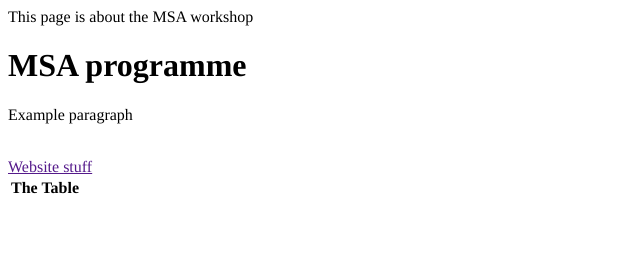
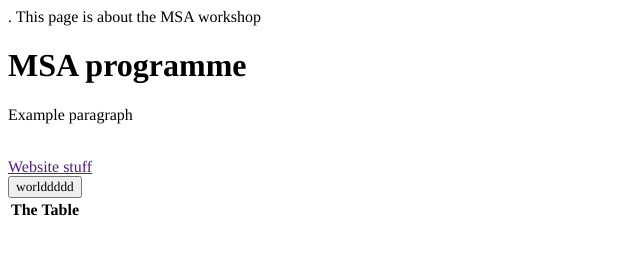
Before and after one commit to Work-DanielJohn/MSA, a plain HTML site: page index.html in a window 1280 px wide. Shown: the whole page, without its empty margins (0-640 px from the left). Drawn offline with Linux system fonts and the light colour scheme.

Commit message:
Add javascript

```diff
--- a/index.html
+++ b/index.html
@@ -1,9 +1,10 @@
-<!DOCTYPE html>
+.<!DOCTYPE html>
 <html>
     <head>
         <title>MSA Programme</title>
         <meta name="description">This page is about the MSA workshop</meta>
         <link rel="stylesheet" href="styles.css"/>
+        <script src="index.js"></script>
     </head>
     <body>
         <div>
@@ -13,6 +14,8 @@
             <a href="">Website stuff</a>
         </div>
 
+        <button id="btn">BUTTON</button>
+
         <table>
             <th>The Table</th>
         </table>
--- /dev/null
+++ b/index.js
@@ -0,0 +1,5 @@
+window.onload = () => {
+    btn = document.getElementById("btn");
+    console.log(btn);
+    btn.innerHTML = "worlddddd";
+}
--- a/styles.css
+++ b/styles.css
@@ -1,7 +1,3 @@
 * {
     font-family: "New Times Roman", "Times", "serif";
 }
-
-p {
-
-}
```
